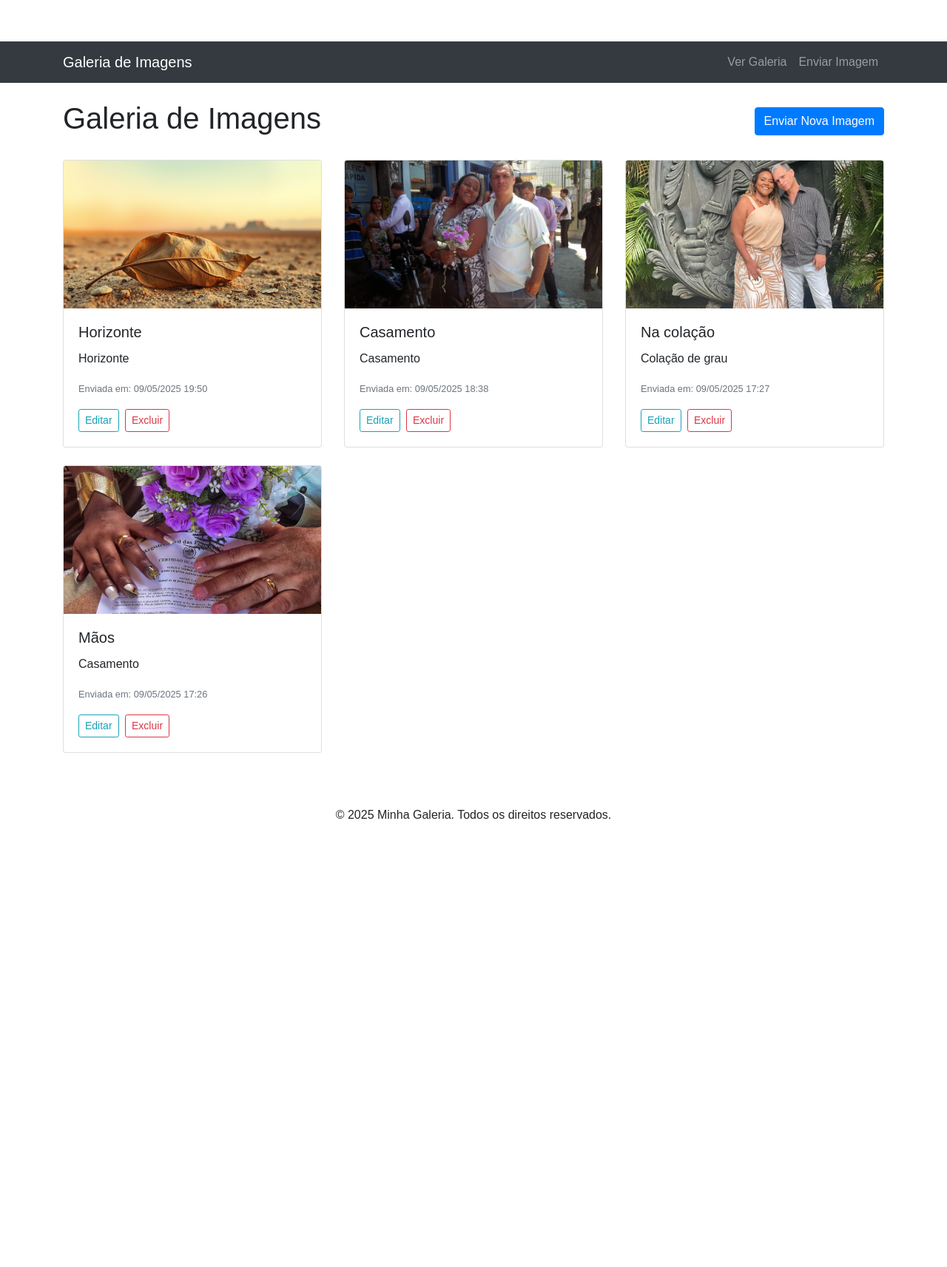
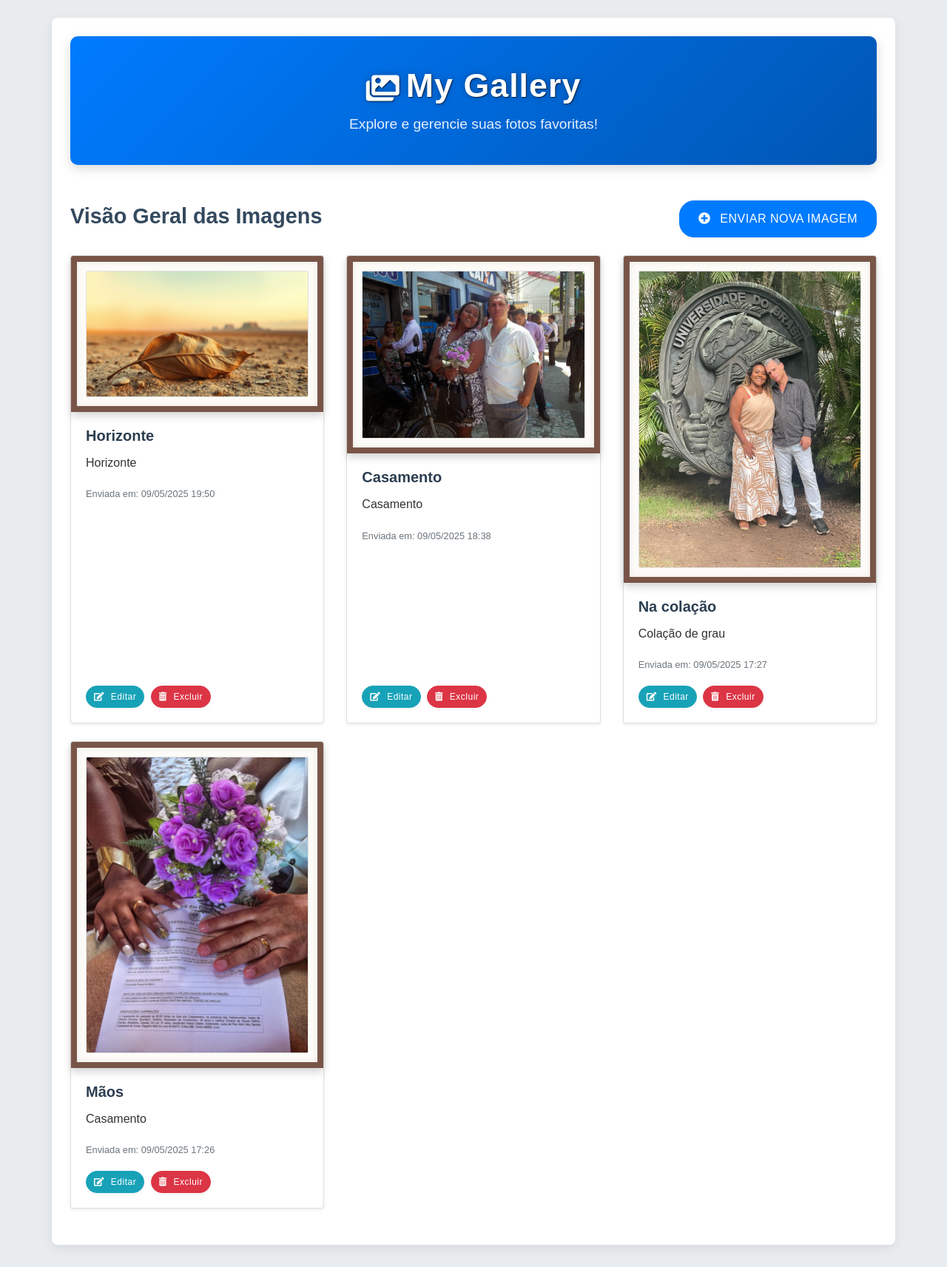
Before and after one commit to ctorres4564/projeto_galeria, a Django app: page / in a window 1280 px wide. Shown: the whole page at 74% size. Before the commit the page ends 1107 px from the top, so only its background shows below. Run offline with Django 5.2, Linux system fonts and the light colour scheme; data comes from the database, SQL or seed files in the repository; both versions use the stored data as it was after the commit; some libraries are stand-ins or nearby versions.

Commit message:
Atualização da interface e adição de novas imagens

```diff
--- a/galeria/templates/galeria/confirmar_exclusao.html
+++ b/galeria/templates/galeria/confirmar_exclusao.html
@@ -15,7 +15,7 @@
 
 <form method="POST" action="{% url 'excluir_imagem' id_imagem=imagem_obj.id %}">
     {% csrf_token %}
-    <button type="submit" class="btn btn-danger">Sim, Excluir</button>
-    <a href="{% url 'listar_imagens' %}" class="btn btn-secondary">Cancelar</a>
+    <button type="submit" class="btn btn-danger botao-confirmar-excluir">Sim, Excluir</button>
+    <a href="{% url 'listar_imagens' %}" class="btn btn-secondary botao-formulario-cancelar">Cancelar</a>
 </form>
 {% endblock %}
--- a/galeria/templates/galeria/listar_imagens.html
+++ b/galeria/templates/galeria/listar_imagens.html
@@ -1,41 +1,72 @@
-<!-- galeria/templates/galeria/listar_imagens.html -->
 {% extends "base.html" %}
+{% load static %}
 
-{% block titulo %}Galeria de Imagens - Visão Geral{% endblock %}
+{% block titulo %}My Gallery{% endblock %}
 
 {% block conteudo %}
+
+<!-- ****** INÍCIO DO NOVO TÍTULO ESTILIZADO ****** -->
+<div class="titulo-galeria-container mb-5">
+    <h1 class="titulo-principal-galeria">
+        <i class="fas fa-images mr-2"></i>My Gallery
+    </h1>
+    <p class="subtitulo-galeria">Explore e gerencie suas fotos favoritas!</p>
+</div>
+<!-- ****** FIM DO NOVO TÍTULO ESTILIZADO ****** -->
+
+
 <div class="d-flex justify-content-between align-items-center mb-4">
-    <h1>Galeria de Imagens</h1>
-    <a href="{% url 'upload_imagem' %}" class="btn btn-primary">Enviar Nova Imagem</a>
+    <h2>Visão Geral das Imagens</h2>
+    <a href="{% url 'upload_imagem' %}" class="btn btn-primary btn-lg botao-principal">
+        <i class="fas fa-plus-circle"></i> Enviar Nova Imagem
+    </a>
 </div>
+
+{% comment %} Bloco para exibir mensagens do Django (sucesso, erro, etc.) {% endcomment %}
+{% if messages %}
+    {% for message in messages %}
+        <div class="alert alert-{{ message.tags }} alert-dismissible fade show" role="alert">
+            {{ message }}
+            <button type="button" class="close" data-dismiss="alert" aria-label="Close">
+                <span aria-hidden="true">×</span>
+            </button>
+        </div>
+    {% endfor %}
+{% endif %}
 
 {% if imagens %}
     <div class="row">
         {% for img in imagens %}
         <div class="col-md-4 mb-4">
-            <div class="card h-100"> <!-- Adicionado h-100 para cards da mesma altura -->
+            <div class="card h-100 shadow-sm"> {% comment %} Adicionado shadow-sm ao card para um leve sombreamento geral {% endcomment %}
                 {% if img.imagem %}
-                <a href="{{ img.imagem.url }}" target="_blank">
-                    <img src="{{ img.imagem.url }}" class="card-img-top" alt="{{ img.titulo }}">
-                </a>
+                    <!-- ****** INÍCIO DA MODIFICAÇÃO PARA MOLDURA ****** -->
+                    <div class="moldura-imagem-container">
+                        <a href="{{ img.imagem.url }}" target="_blank" class="d-block">
+                            <img src="{{ img.imagem.url }}" class="card-img-top img-fluid" alt="{{ img.titulo }}">
+                        </a>
+                    </div>
+                    <!-- ****** FIM DA MODIFICAÇÃO PARA MOLDURA ****** -->
                 {% else %}
-                <div class="card-img-top text-center py-5 bg-light d-flex align-items-center justify-content-center" style="height: 200px;">
+                <div class="card-img-top text-center py-5 bg-light d-flex align-items-center justify-content-center moldura-placeholder">
                     <span>Sem Imagem</span>
                 </div>
                 {% endif %}
-                <div class="card-body d-flex flex-column"> <!-- d-flex e flex-column para alinhar botões abaixo -->
+                <div class="card-body d-flex flex-column">
                     <h5 class="card-title">{{ img.titulo }}</h5>
                     {% if img.descricao %}
-                        <p class="card-text">{{ img.descricao|truncatewords:15 }}</p> <!-- Diminuí um pouco para dar espaço -->
+                        <p class="card-text">{{ img.descricao|truncatewords:15 }}</p>
                     {% endif %}
                     <p class="card-text"><small class="text-muted">Enviada em: {{ img.data_upload|date:"d/m/Y H:i" }}</small></p>
 
-                    <!-- ****** INÍCIO DAS ALTERAÇÕES ****** -->
-                    <div class="mt-auto"> <!-- Alinha botões na parte inferior do card-body -->
-                        <a href="{% url 'editar_imagem' id_imagem=img.id %}" class="btn btn-sm btn-outline-info mr-1">Editar</a>
-                        <a href="{% url 'excluir_imagem' id_imagem=img.id %}" class="btn btn-sm btn-outline-danger">Excluir</a>
+                    <div class="mt-auto botoes-card">
+                        <a href="{% url 'editar_imagem' id_imagem=img.id %}" class="btn btn-sm btn-info mr-1 botao-editar-card">
+                            <i class="fas fa-edit"></i> Editar
+                        </a>
+                        <a href="{% url 'excluir_imagem' id_imagem=img.id %}" class="btn btn-sm btn-danger botao-excluir-card">
+                            <i class="fas fa-trash-alt"></i> Excluir
+                        </a>
                     </div>
-                    <!-- ****** FIM DAS ALTERAÇÕES ****** -->
                 </div>
             </div>
         </div>
--- a/galeria/templates/galeria/upload_imagem.html
+++ b/galeria/templates/galeria/upload_imagem.html
@@ -25,7 +25,7 @@
         </div>
     {% endfor %}
 
-    <button type="submit" class="btn btn-success">Enviar Imagem</button>
-    <a href="{% url 'listar_imagens' %}" class="btn btn-secondary">Cancelar</a>
+    <button type="submit" class="btn btn-success botao-formulario-salvar">Salvar Alterações</button>
+    <a href="{% url 'listar_imagens' %}" class="btn btn-secondary botao-formulario-cancelar">Cancelar</a>
 </form>
 {% endblock %}
--- a/static/css/estilo.css
+++ b/static/css/estilo.css
@@ -1,35 +1,175 @@
-/* projeto_galeria/static/css/estilo.css */
+/* galeria/static/css/estilos_galeria.css */
+
 body {
-    font-family: sans-serif;
-    padding-top: 56px; /* Altura da navbar fixa se usar fixed-top */
+    font-family: 'Arial', sans-serif;
+    background-color: #e9ecef; /* Um cinza um pouco mais claro que o anterior */
+    color: #333;
+    line-height: 1.6;
 }
 
-.card-img-top {
-    width: 100%;
-    height: 200px; /* Altura fixa para as imagens no card */
-    object-fit: cover; /* Garante que a imagem cubra a área sem distorcer */
+.container {
+    background-color: #ffffff;
+    padding: 25px;
+    border-radius: 8px;
+    box-shadow: 0 4px 15px rgba(0, 0, 0, 0.08); /* Sombra mais suave */
+    margin-top: 30px;
+    margin-bottom: 30px;
 }
 
-.card {
-    transition: transform 0.2s ease-in-out, box-shadow 0.2s ease-in-out;
+h1, h2, h3, h4, h5, h6 {
+    color: #2c3e50;
+    font-weight: bold;
 }
 
-.card:hover {
-    transform: translateY(-5px);
-    box-shadow: 0 4px 15px rgba(0,0,0,0.1);
+/* Estilos para o Título da Galeria */
+.titulo-galeria-container {
+    background: linear-gradient(135deg, #007bff, #0056b3); /* Gradiente com azuis do Bootstrap */
+    padding: 40px 20px;
+    text-align: center;
+    border-radius: 10px;
+    color: white;
+    box-shadow: 0 5px 15px rgba(0, 0, 0, 0.15);
+    margin-bottom: 40px; /* Mantém o mb-5 */
 }
 
-/* Melhorias para o formulário se não estiver usando Bootstrap extensivamente para forms */
-.form-group {
-    margin-bottom: 1.5rem;
+/* galeria/static/css/estilo.css */
+
+
+
+.titulo-principal-galeria {
+    font-size: 2.8rem;
+    font-weight: 700;
+    margin-bottom: 10px;
+    letter-spacing: 1px;
+    color: #FFFFFF; /* Garante que é branco puro, caso o container mude no futuro */
+    text-shadow:
+        1px 1px 1px rgba(0, 0, 0, 0.6), /* Sombra preta mais forte e próxima */
+        0 0 8px rgba(0, 0, 0, 0.3);    /* Uma leve "aura" escura ao redor */
 }
 
-.invalid-feedback { /* Já tem no Bootstrap, mas só para garantir */
-    color: #dc3545;
-    font-size: 0.875em;
+
+
+.titulo-principal-galeria .fas {
+    font-size: 2.5rem;
+    vertical-align: middle;
+    margin-right: 10px; /* Adicionado margin-right ao invés de mr-2 na classe HTML */
 }
 
-/* Para mensagens */
-.alert {
-    margin-top: 1rem;
+.subtitulo-galeria {
+    font-size: 1.2rem;
+    font-weight: 300;
+    margin-bottom: 0;
+    opacity: 0.9;
 }
+
+/* Ajuste no h2 que ficou abaixo do título principal */
+.d-flex h2 {
+    font-size: 1.8rem;
+    color: #34495e;
+}
+
+/* Estilos Gerais para Botões */
+.btn {
+    border-radius: 20px; /* Bordas arredondadas consistentes */
+    padding: 8px 18px;   /* Padding ajustado */
+    font-weight: 500;
+    transition: all 0.25s ease-in-out;
+    letter-spacing: 0.5px;
+    text-transform: uppercase;
+    font-size: 0.85rem; /* Tamanho da fonte base para botões */
+    box-shadow: 0 2px 4px rgba(0,0,0,0.05); /* Sombra sutil em todos os botões */
+}
+
+.btn:hover {
+    transform: translateY(-2px);
+    box-shadow: 0 4px 8px rgba(0,0,0,0.1);
+}
+.btn:active { /* Efeito ao clicar */
+    transform: translateY(0px);
+    box-shadow: 0 2px 4px rgba(0,0,0,0.05);
+}
+
+/* Botão Principal (ex: Enviar Nova Imagem) */
+.botao-principal {
+    /* Já usa btn-primary, podemos apenas ajustar o tamanho se necessário */
+    padding: 12px 25px; /* Mantém o padding maior para o botão principal */
+    font-size: 1rem;    /* Mantém o tamanho da fonte maior */
+}
+.botao-principal i {
+    margin-right: 8px;
+}
+
+
+/* Botões de Ação nos Cards */
+.botoes-card .btn {
+    padding: 5px 10px; /* Menor padding para botões de card */
+    font-size: 0.75rem; /* Menor fonte para botões de card */
+    text-transform: none;
+    border-radius: 15px; /* Mantém arredondado, mas pode ajustar */
+}
+.botoes-card .btn i {
+    margin-right: 5px;
+}
+
+.botao-editar-card {
+    /* Herda .btn-info. Se precisar sobrescrever: */
+    /* background-color: #17a2b8; color: white; */
+}
+
+.botao-excluir-card {
+    /* Herda .btn-danger. Se precisar sobrescrever: */
+    /* background-color: #dc3545; color: white; */
+}
+
+
+/* Botões de Formulário */
+.botao-formulario-salvar {
+    /* Herda .btn-success */
+}
+
+.botao-formulario-cancelar {
+    /* Herda .btn-secondary */
+}
+
+.botao-confirmar-excluir {
+    /* Herda .btn-danger */
+    font-weight: bold;
+}
+
+
+/* Estilos para a Moldura da Imagem */
+.moldura-imagem-container {
+    background-color: #fdfbf7; /* Um branco levemente amarelado para o passe-partout */
+    padding: 12px;             /* Espaçamento do passe-partout */
+    border: 8px solid #795548; /* Borda da moldura (marrom médio, tipo madeira) */
+    box-shadow: 0 5px 12px rgba(0, 0, 0, 0.18), /* Sombra externa */
+                inset 0 0 8px rgba(0, 0, 0, 0.08); /* Sombra interna sutil */
+    /* margin: 10px; */ /* Removido para que a moldura ocupe o topo do card */
+    border-top-left-radius: calc(.25rem - 1px); /* Ajusta para o raio do card, menos a borda da imagem se houver */
+    border-top-right-radius: calc(.25rem - 1px);
+    overflow: hidden; /* Garante que a imagem interna respeite o arredondamento */
+    position: relative; /* Para posicionamento de elementos internos, se necessário */
+}
+
+.moldura-imagem-container img.card-img-top {
+    display: block;
+    width: 100%;
+    height: auto;
+    border: 1px solid #e0e0e0; /* Uma fina borda interna clara diretamente na imagem */
+    border-radius: 2px; /* Leve arredondamento na própria imagem */
+}
+
+/* Placeholder para quando não há imagem, para ter uma aparência de moldura vazia */
+.moldura-placeholder {
+    background-color: #fdfbf7;
+    padding: calc(12px + 8px); /* padding da moldura + borda da moldura */
+    border: 1px dashed #b0bec5; /* Borda tracejada para indicar vazio */
+    border-top-left-radius: .25rem;
+    border-top-right-radius: .25rem;
+    display: flex;
+    align-items: center;
+    justify-content: center;
+    color: #78909c;
+    font-style: italic;
+    min-height: 220px; /* Altura mínima para consistência visual */
+}
--- a/templates/base.html
+++ b/templates/base.html
@@ -3,32 +3,35 @@
 <html lang="pt-br">
 <head>
     <meta charset="UTF-8">
-    <meta name="viewport" content="width=device-width, initial-scale=1.0">
-    <title>{% block titulo %}Minha Galeria de Imagens{% endblock %}</title>
-    <link rel="stylesheet" href="https://stackpath.bootstrapcdn.com/bootstrap/4.5.2/css/bootstrap.min.css">
-    <link rel="stylesheet" href="{% static 'css/estilo.css' %}"> <!-- Nosso CSS personalizado -->
+    <meta name="viewport" content="width=device-width, initial-scale=1.0, shrink-to-fit=no">
+    <title>{% block titulo %}My Gallery{% endblock %}</title>
+
+    <!-- Bootstrap CSS -->
+    <link rel="stylesheet" href="https://stackpath.bootstrapcdn.com/bootstrap/4.5.2/css/bootstrap.min.css" integrity="sha384-JcKb8q3iqJ61gNV9KGb8thSsNjpSL0n8PARn9HuZOnIxN0hoP+VmmDGMN5t9UJ0Z" crossorigin="anonymous">
+
+    <!-- Font Awesome CSS -->
+    <link rel="stylesheet" href="https://cdnjs.cloudflare.com/ajax/libs/font-awesome/5.15.4/css/all.min.css" integrity="sha512-1ycn6IcaQQ40/MKBW2W4Rhis/DbILU74C1vSrLJxCq57o941Ym01SwNsOMqvEBFlcgUa6xLiPY/NS5R+E6ztJQ==" crossorigin="anonymous" referrerpolicy="no-referrer" />
+
+    <!-- Seu CSS Personalizado - CORRIGIDO -->
+    <link rel="stylesheet" href="{% static 'css/estilo.css' %}">
+
+    <style>
+        /* Estilos para o container de mensagens (para que fiquem fixas no canto) */
+        .messages-container {
+            position: fixed;
+            top: 20px;
+            right: 20px;
+            z-index: 1050;
+            width: auto;
+            min-width: 300px;
+            max-width: 400px;
+        }
+    </style>
 </head>
 <body>
-    <nav class="navbar navbar-expand-lg navbar-dark bg-dark mb-4">
-        <div class="container">
-            <a class="navbar-brand" href="{% url 'listar_imagens' %}">Galeria de Imagens</a>
-            <button class="navbar-toggler" type="button" data-toggle="collapse" data-target="#navbarNav" aria-controls="navbarNav" aria-expanded="false" aria-label="Toggle navigation">
-                <span class="navbar-toggler-icon"></span>
-            </button>
-            <div class="collapse navbar-collapse" id="navbarNav">
-                <ul class="navbar-nav ml-auto">
-                    <li class="nav-item">
-                        <a class="nav-link" href="{% url 'listar_imagens' %}">Ver Galeria</a>
-                    </li>
-                    <li class="nav-item">
-                        <a class="nav-link" href="{% url 'upload_imagem' %}">Enviar Imagem</a>
-                    </li>
-                </ul>
-            </div>
-        </div>
-    </nav>
+    <div class="container mt-4">
 
-    <div class="container">
+        <div class="messages-container">
             {% if messages %}
                 {% for message in messages %}
                     <div class="alert alert-{{ message.tags }} alert-dismissible fade show" role="alert">
@@ -39,18 +42,14 @@
                     </div>
                 {% endfor %}
             {% endif %}
+        </div>
 
         {% block conteudo %}
-        <!-- O conteúdo específico de cada página virá aqui -->
         {% endblock %}
     </div>
 
-    <footer class="text-center mt-5 mb-3">
-        <p>© {% now "Y" %} Minha Galeria. Todos os direitos reservados.</p>
-    </footer>
-
-    <script src="https://code.jquery.com/jquery-3.5.1.slim.min.js"></script>
-    <script src="https://cdn.jsdelivr.net/npm/@popperjs/core@2.5.4/dist/umd/popper.min.js"></script>
-    <script src="https://stackpath.bootstrapcdn.com/bootstrap/4.5.2/js/bootstrap.min.js"></script>
+    <script src="https://code.jquery.com/jquery-3.5.1.slim.min.js" integrity="sha384-DfXdz2htPH0lsSSs5nCTpuj/zy4C+OGpamoFVy38MVBnE+IbbVYUew+OrCXaRkfj" crossorigin="anonymous"></script>
+    <script src="https://cdn.jsdelivr.net/npm/@popperjs/core@2.5.3/dist/umd/popper.min.js" integrity="sha384-q9CRHqZndzlxGLOj+xrdLDJa9ittGte1NksRmgJKeCV9L/7QGiFwL4P+EwzHyVjS" crossorigin="anonymous"></script>
+    <script src="https://stackpath.bootstrapcdn.com/bootstrap/4.5.2/js/bootstrap.min.js" integrity="sha384-B4gt1jrGC7Jh4AgTPSdUtOBvfO8shuf57BaghqFfPlYxofvL8/KUEfYiJOMMV+rV" crossorigin="anonymous"></script>
 </body>
 </html>
```
Also changed, not shown: db.sqlite3, media/imagens_galeria/3.png (added). Lines whose indentation alone changed are shown as unchanged.
